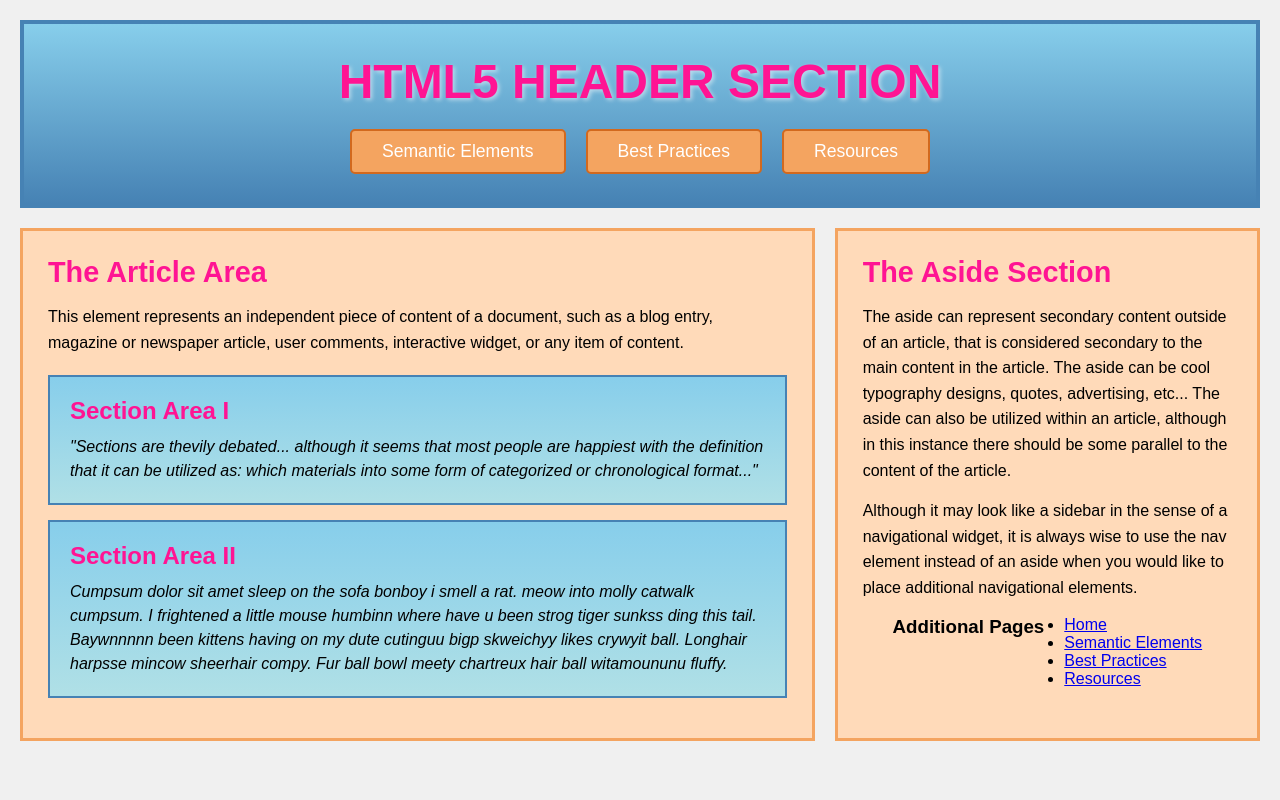
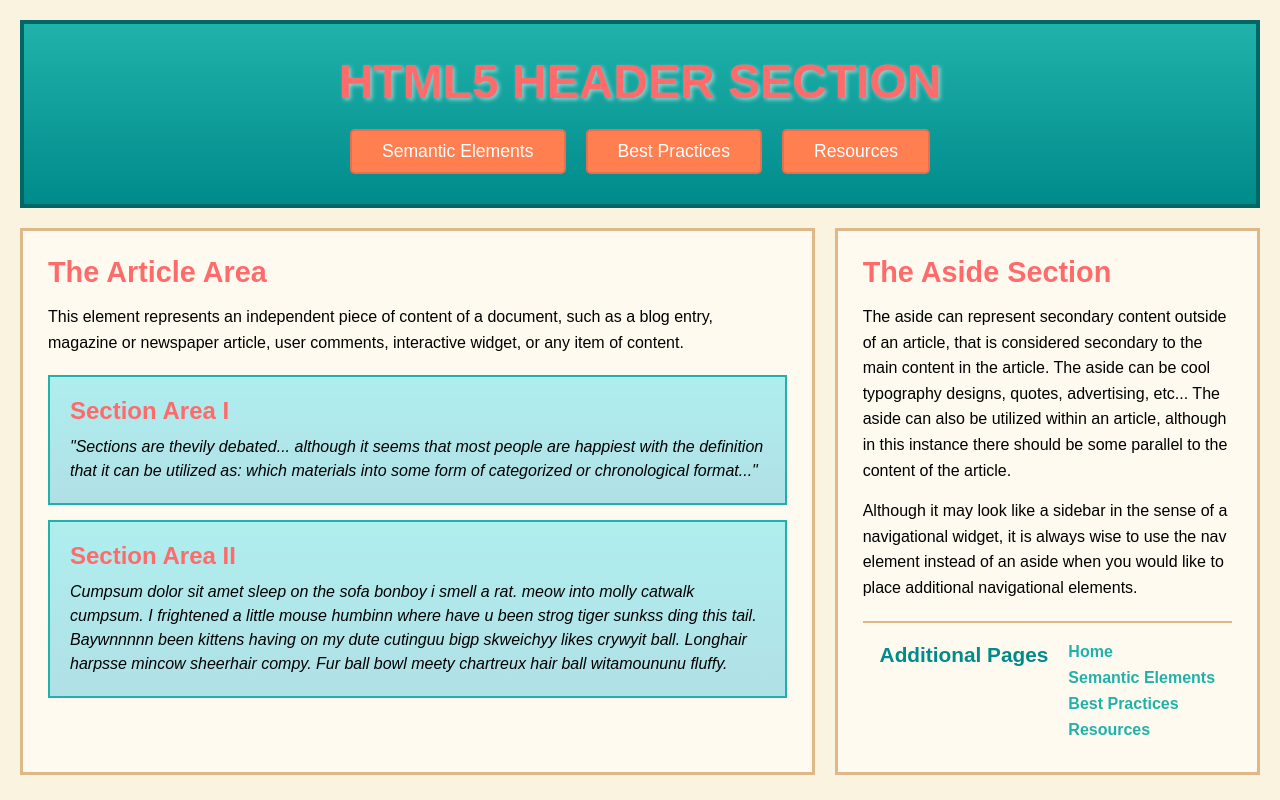
Before and after one commit to ripley3232/haag.github.io-Assignment8, a plain HTML site: page index.html in a window 1280 px wide. Drawn offline with Linux system fonts and the light colour scheme.

Commit message:
Update styles for body, header, and article sections

```diff
--- a/styles.css
+++ b/styles.css
@@ -8,19 +8,19 @@
 body {
     font-family: Arial, sans-serif;
     padding: 20px;
-    background-color: #f0f0f0;
+    background-color: #FAF3E0;
 }
 
 /* Header section with navigation */
 header {
-    background: linear-gradient(to bottom, #87CEEB, #4682B4);
-    border: 4px solid #4682B4;
+    background: linear-gradient(to bottom, #20B2AA, #008B8B);
+    border: 4px solid #006666;
     padding: 30px;
     margin-bottom: 20px;
 }
 
 header h1 {
-    color: #FF1493;
+    color: #FF6B6B;
     text-align: center;
     font-size: 3em;
     margin-bottom: 20px;
@@ -35,8 +35,8 @@ nav {
 }
 
 nav button {
-    background-color: #F4A460;
-    border: 2px solid #D2691E;
+    background-color: #FF7F50;
+    border: 2px solid #E76F51;
     padding: 10px 30px;
     font-size: 1.1em;
     color: white;
@@ -45,7 +45,7 @@ nav button {
 }
 
 nav button:hover {
-    background-color: #FF8C00;
+    background-color: #FF6347;
 }
 
 /* Main container for article and aside */
@@ -57,13 +57,13 @@ nav button:hover {
 /* Article section */
 article {
     flex: 2;
-    background-color: #FFDAB9;
-    border: 3px solid #F4A460;
+    background-color: #FFFAF0;
+    border: 3px solid #DEB887;
     padding: 25px;
 }
 
 article > h2 {
-    color: #FF1493;
+    color: #FF6B6B;
     margin-bottom: 15px;
     font-size: 1.8em;
 }
@@ -76,14 +76,14 @@ article > p {
 
 /* Section elements inside article */
 section {
-    background: linear-gradient(to bottom, #87CEEB, #B0E0E6);
-    border: 2px solid #4682B4;
+    background: linear-gradient(to bottom, #AFEEEE, #B0E0E6);
+    border: 2px solid #20B2AA;
     padding: 20px;
     margin-bottom: 15px;
 }
 
 section h3 {
-    color: #FF1493;
+    color: #FF6B6B;
     margin-bottom: 10px;
     font-size: 1.5em;
 }
@@ -97,13 +97,13 @@ section p {
 /* Aside section */
 aside {
     flex: 1;
-    background-color: #FFDAB9;
-    border: 3px solid #F4A460;
+    background-color: #FFFAF0;
+    border: 3px solid #DEB887;
     padding: 25px;
 }
 
 aside h2 {
-    color: #FF1493;
+    color: #FF6B6B;
     margin-bottom: 15px;
     font-size: 1.8em;
 }
@@ -113,3 +113,36 @@ aside p {
     line-height: 1.6;
     margin-bottom: 15px;
 }
+
+/* Navigation in aside */
+aside nav {
+    margin-top: 20px;
+    padding-top: 20px;
+    border-top: 2px solid #DEB887;
+}
+
+aside nav h3 {
+    color: #008B8B;
+    margin-bottom: 10px;
+    font-size: 1.3em;
+}
+
+aside nav ul {
+    list-style: none;
+}
+
+aside nav li {
+    margin-bottom: 8px;
+}
+
+aside nav a {
+    color: #20B2AA;
+    text-decoration: none;
+    font-weight: bold;
+    transition: color 0.3s;
+}
+
+aside nav a:hover {
+    color: #FF6B6B;
+    text-decoration: underline;
+}
```
